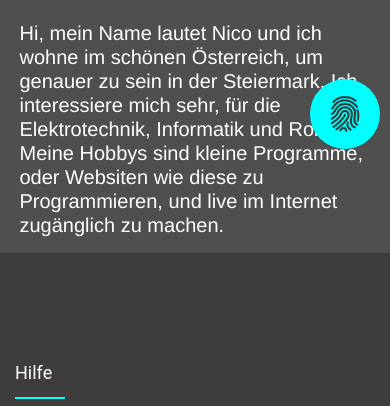
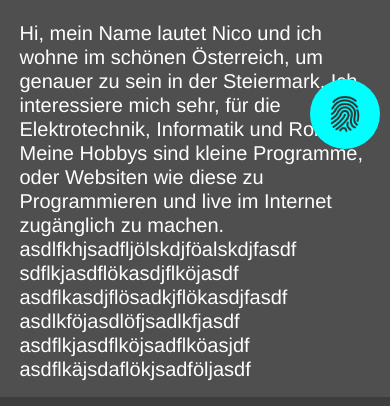
Before and after one commit to GameOfNicoYT/nicoproyer.at, a plain HTML site: page index.html in a window 390 px wide. Shown: the part 685-1091 px from the top of the page. Drawn offline with nearby package versions, Linux system fonts and the light colour scheme.

```diff
--- a/index.html
+++ b/index.html
@@ -140,7 +140,13 @@
                                 mich sehr, für die Elektrotechnik, Informatik und Robotik. Meine Hobbys sind kleine
                                 Programme,
                                 oder
-                                Websiten wie diese zu Programmieren, und live im Internet zugänglich zu machen.
+                                Websiten wie diese zu Programmieren und live im Internet zugänglich zu machen.
+                                asdlfkhjsadfljölskdjföalskdjfasdf
+                                sdflkjasdflökasdjflköjasdf
+                                asdflkasdjflösadkjflökasdjfasdf
+                                asdlkföjasdlöfjsadlkfjasdf
+                                asdflkjasdflköjsadflköasjdf
+                                asdflkäjsdaflökjsadföljasdf
                             </p>
                         </div>
                     </div>
```
